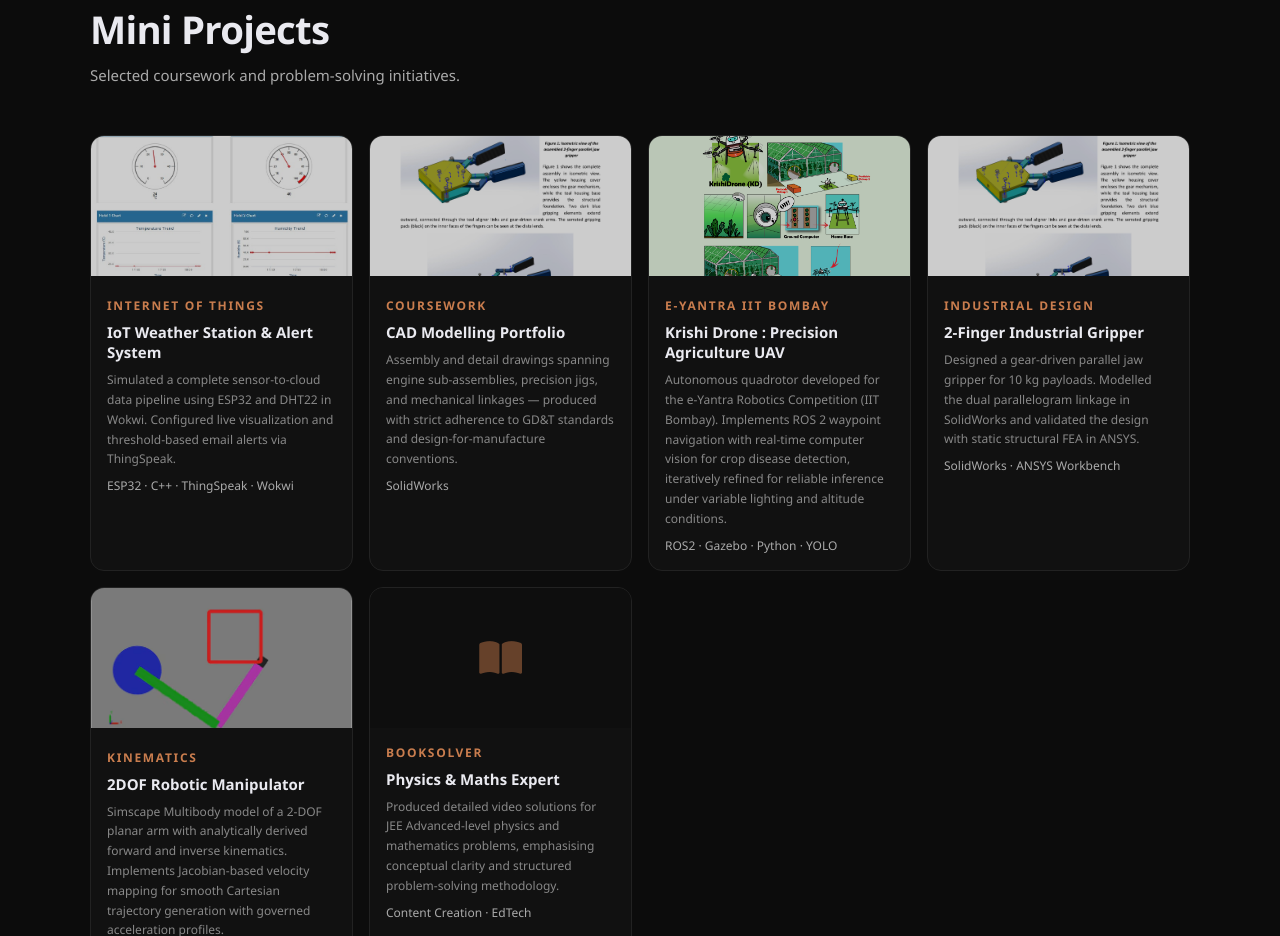
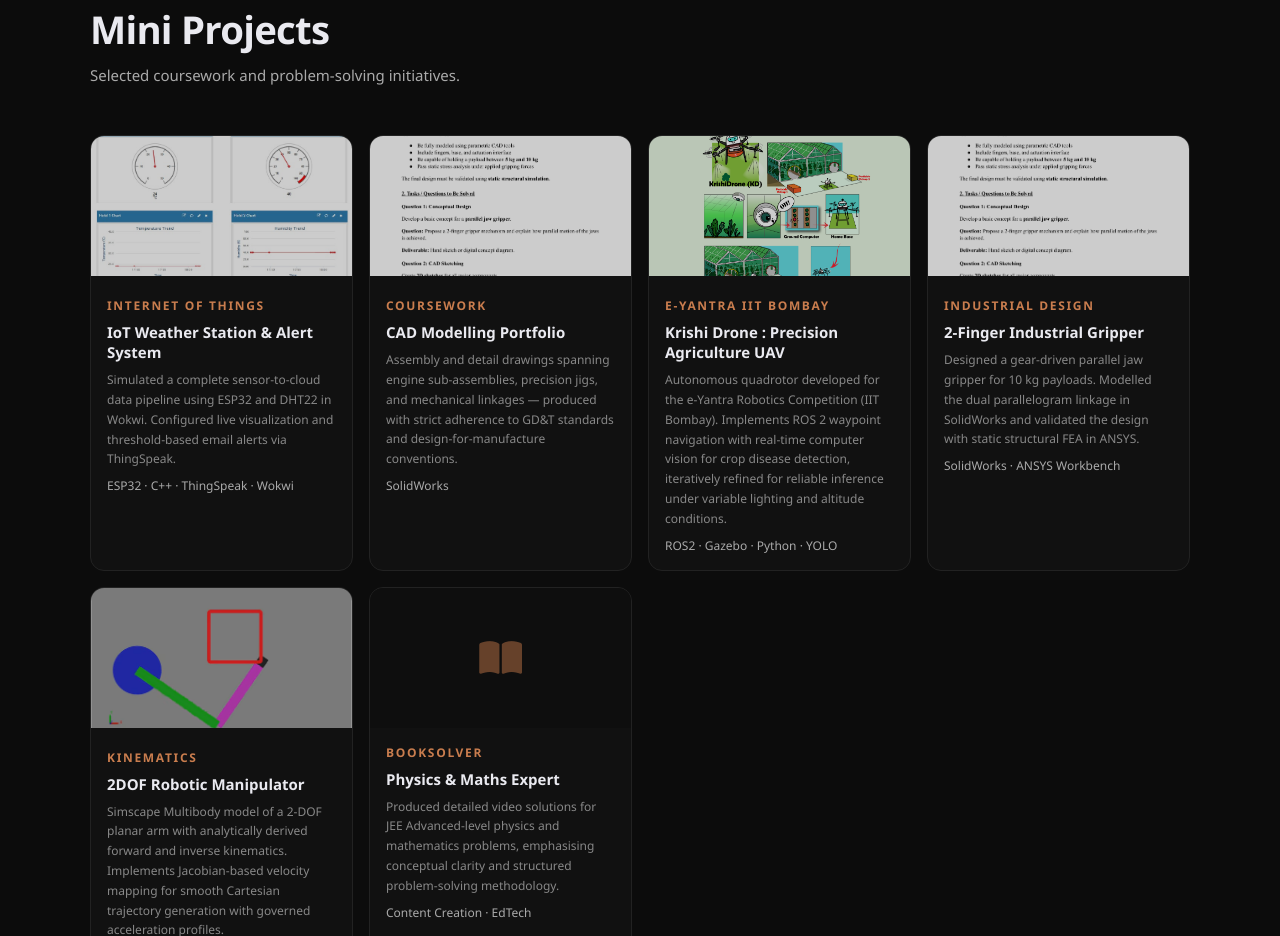
Before and after one commit to Rudra-CDRI/Rudra-CDRI.github.io, a plain HTML site: page index.html in a window 1280 px wide. Shown: the part 3194-4130 px from the top of the page. Drawn offline with Linux system fonts and the light colour scheme; a script that the page names is missing.

Commit message:
style: Update CAD portfolio thumbnail image

```diff
--- a/index.html
+++ b/index.html
@@ -853,7 +853,7 @@ body:not(.dark) .pdf-kbd { background: #f0ece8; border-color: #e0dcd4; color: #a
         </div>
       </div>
       <div class="mini-card" onclick="openModal('cad_portfolio')">
-        <img src="assests/images/gripper_mech.png" alt="CAD modelling" class="mini-card-img"/>
+        <img src="assests/images/gripper_ps.png" alt="CAD modelling" class="mini-card-img"/>
         <div class="mini-card-body">
           <div class="mini-card-num">Coursework</div>
           <div class="mini-card-title">CAD Modelling Portfolio</div>
@@ -871,7 +871,7 @@ body:not(.dark) .pdf-kbd { background: #f0ece8; border-color: #e0dcd4; color: #a
         </div>
       </div>
       <div class="mini-card" onclick="openModal('gripper_design')">
-        <img src="assests/images/gripper_mech.png" alt="Industrial Gripper" class="mini-card-img"/>
+        <img src="assests/images/gripper_ps.png" alt="Industrial Gripper" class="mini-card-img"/>
         <div class="mini-card-body">
           <div class="mini-card-num">Industrial Design</div>
           <div class="mini-card-title">2-Finger Industrial Gripper</div>
```
